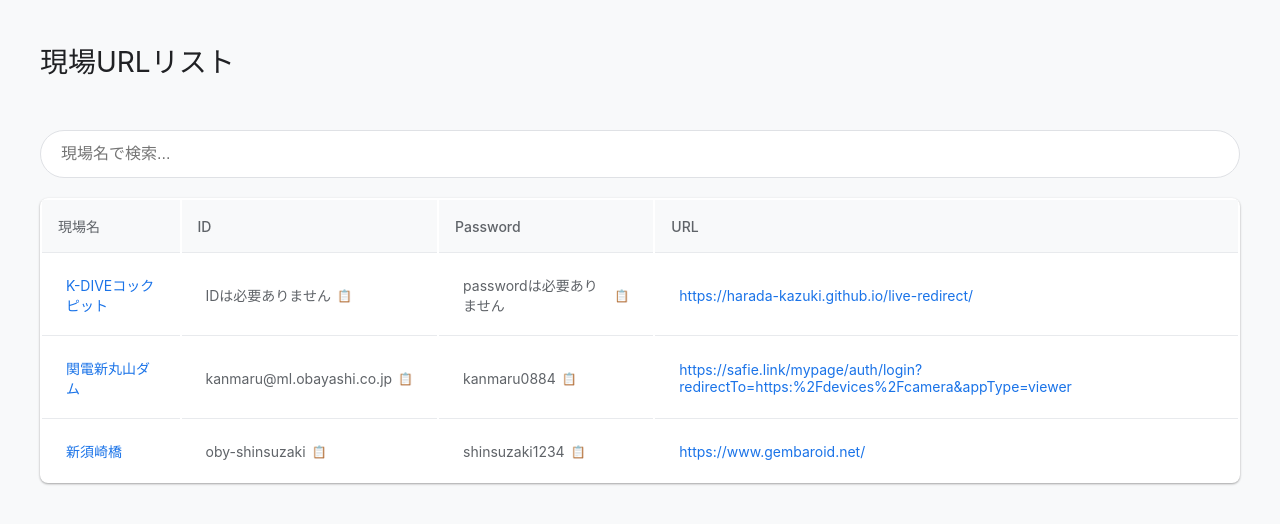
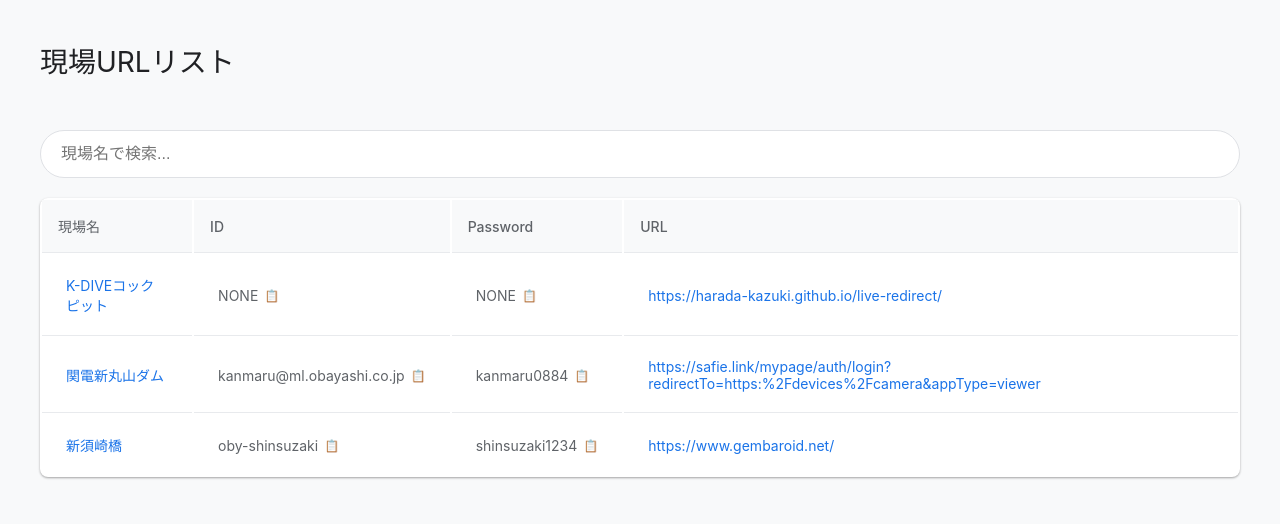
Before and after one commit to Harada-Kazuki/obayashi-camera, a plain HTML site: page index.html in a window 1280 px wide. Drawn offline with Linux system fonts and the light colour scheme.

Commit message:
Update index.html
表を見やすくしました

```diff
--- a/index.html
+++ b/index.html
@@ -197,8 +197,8 @@
         const sites = [
             {
                 name: 'K-DIVEコックピット',
-                id: 'IDは必要ありません',
-                password: 'passwordは必要ありません',
+                id: 'NONE',
+                password: 'NONE',
                 url: 'https://harada-kazuki.github.io/live-redirect/'
             },
             {
```
